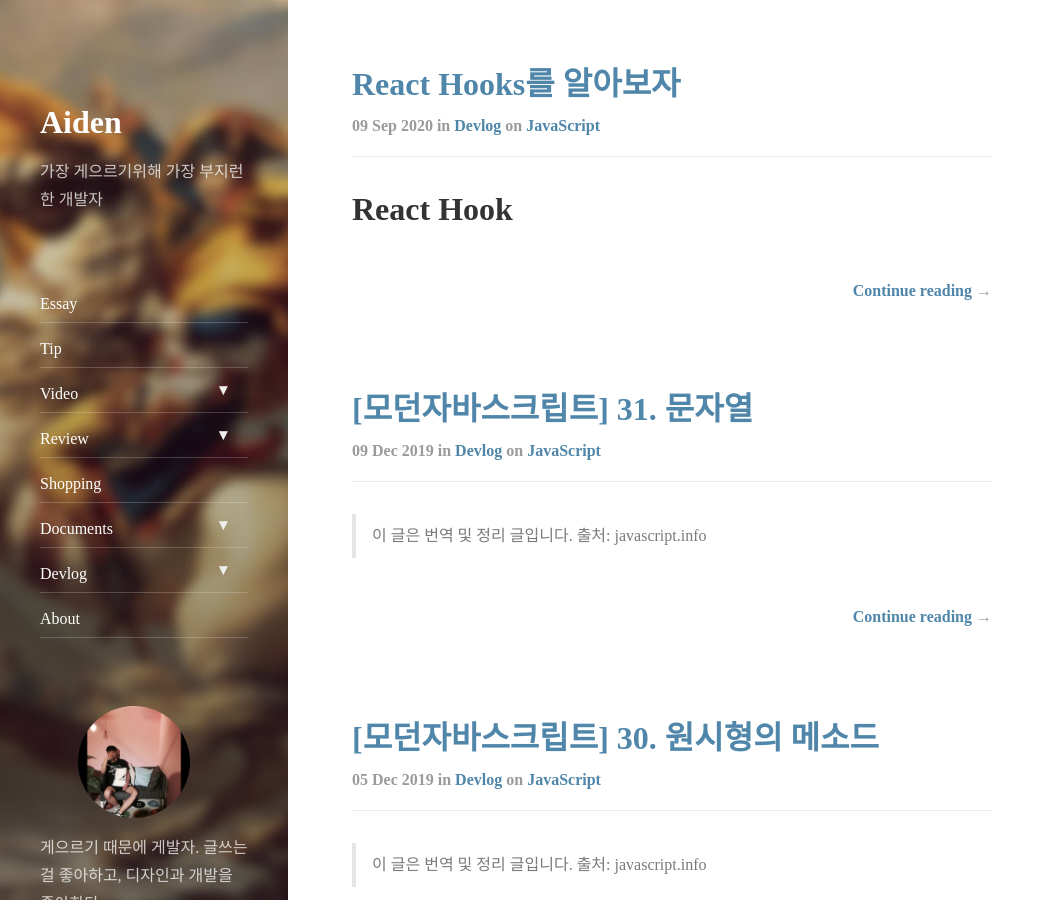
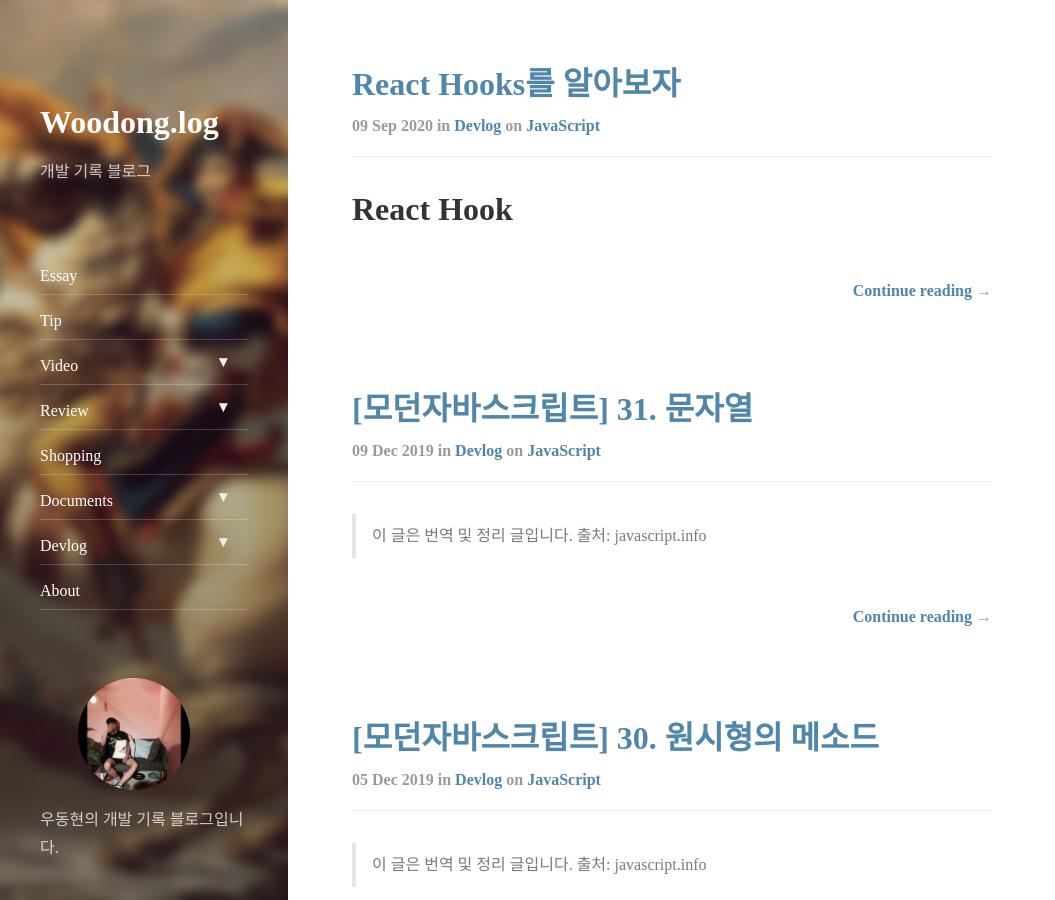
Before and after one commit to dhsj8405/dhsj8405.github.io, a Jekyll site: the page built from index.html, in a window 1280 px wide and 900 px high. Shown: the whole window, without its empty margins (0-1055 px from the left). Built offline with Jekyll 4.4.1, drawn with Linux system fonts in a browser that asks for light colours; nearby versions of some CDN libraries; the list of posts is cut into pages by our own code.

Commit message:
title변경

```diff
--- a/Gemfile
+++ b/Gemfile
@@ -6,3 +6,7 @@ gem "jekyll-feed", "~> 0.9"
 gem "jekyll-sitemap", "~> 1.0"
 gem "jekyll-redirect-from", "~> 0.12"
 gem "classifier-reborn"
+gem "kramdown-parser-gfm"
+
+# Added at 2022-01-11 21:43:08 +0900 by desktop-woo\administrator:
+gem "webrick", "~> 1.7"
--- a/_config.yml
+++ b/_config.yml
@@ -2,24 +2,23 @@
 #  User configuration
 # -----------------------------------------------------------------------------
 
-title:               Aiden
+title:               Woodong.log
 
 # The unique resource location of your page.
 # Set to `https://<username>.github.io` when hosting on GitHub Pages
-url:                 https://isme2n.github.io
+url:                 https://dhsj8405.github.io
 
 # Set to '' when hosting a blog on GitHub Pages, ie on `//<username>.github.io`
 # Set to '/<reponame>' when using the `gh-pages` branch of a repository
 baseurl:             ""
 
 # A very short description of your page
-tagline:             가장 게으르기위해 가장 부지런한 개발자
+tagline:             개발 기록 블로그
 
 # A short description of the page, used in the sidebar and as fallback for the meta description tag.
 # Markdown enabled, but don't use more than one paragraph (enforced by `>`)
 description:         >
-  게으르기 때문에 게발자.
-  글쓰는 걸 좋아하고, 디자인과 개발을 좋아한다.
+  우동현의 개발 기록 블로그입니다.
 
 # This should be the same author as first entry in `_data/authors.yml`
 author:
```
Also changed, not shown: projects.md (added, +7 -0 lines), Gemfile.lock.
